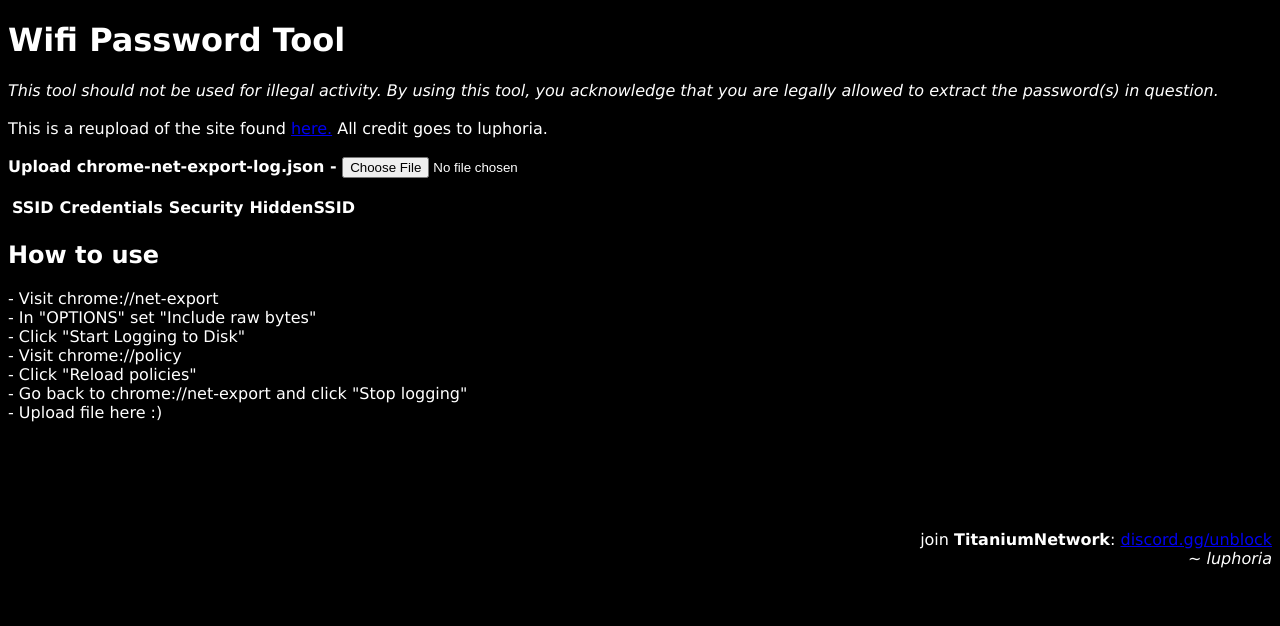
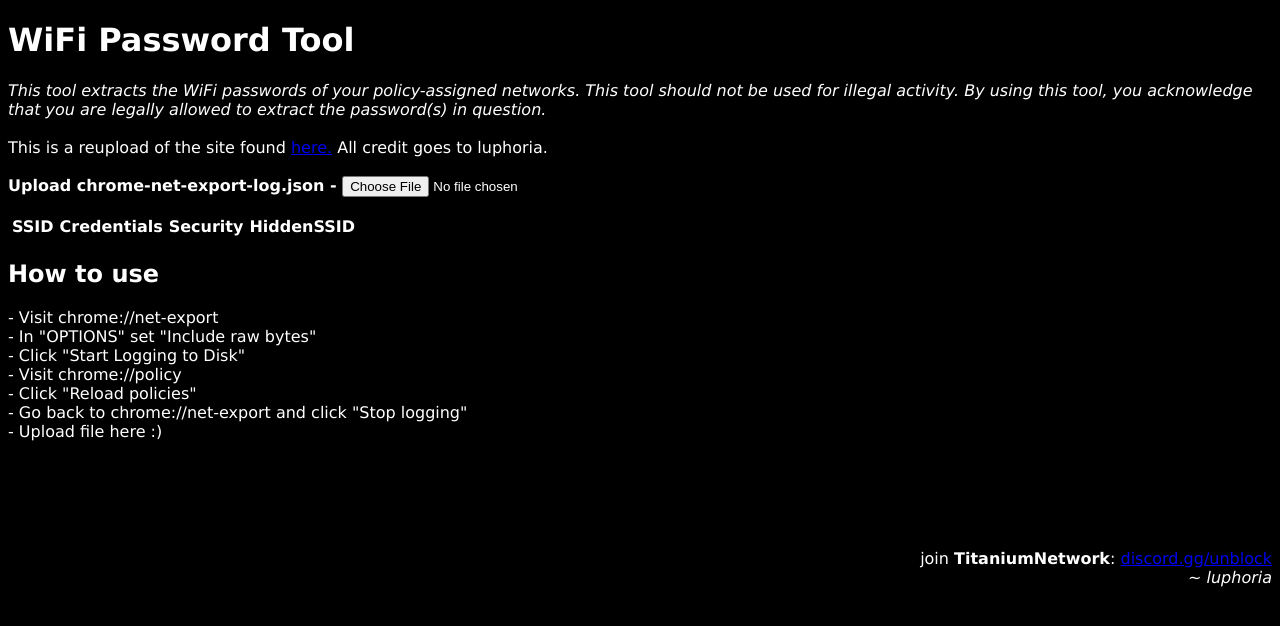
Before and after one commit to nzvsky-cdn/utils, a plain HTML site: page wifi-password/index.html in a window 1280 px wide. Drawn offline with Linux system fonts and the light colour scheme.

Commit message:
Update index.html

```diff
--- a/wifi-password/index.html
+++ b/wifi-password/index.html
@@ -21,9 +21,9 @@
   </head>
   <body>
     <p>
-    <h1>Wifi Password Tool</h1>
+    <h1>WiFi Password Tool</h1>
     <p>
-      <i>This tool should not be used for illegal activity. By using this tool, you acknowledge that you are legally allowed to extract the password(s) in question.</i>
+      <i>This tool extracts the WiFi passwords of your policy-assigned networks. This tool should not be used for illegal activity. By using this tool, you acknowledge that you are legally allowed to extract the password(s) in question.</i>
       <br />
       <br />
       <h>This is a reupload of the site found </h> <a href="https://luphoria.com/netlog-policy-password-tool">here.</a> <h>All credit goes to luphoria.</h>
```
